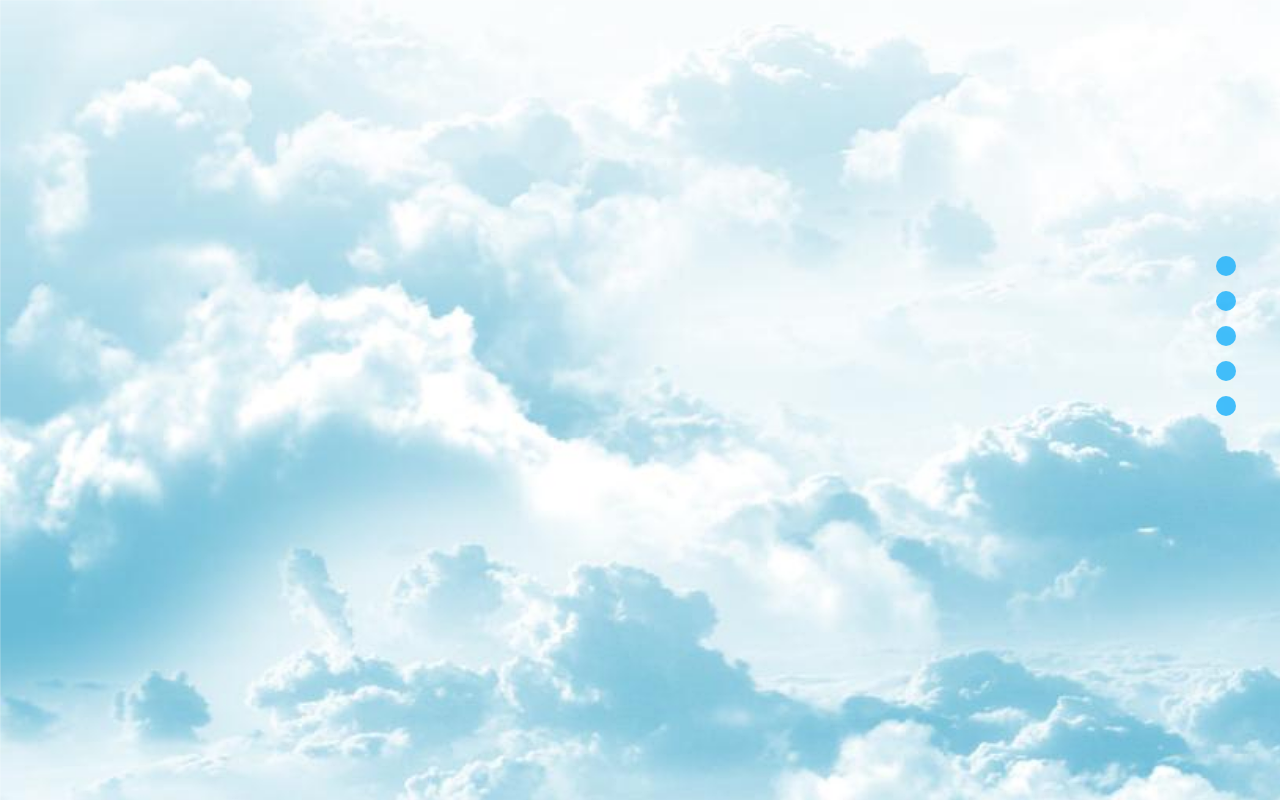
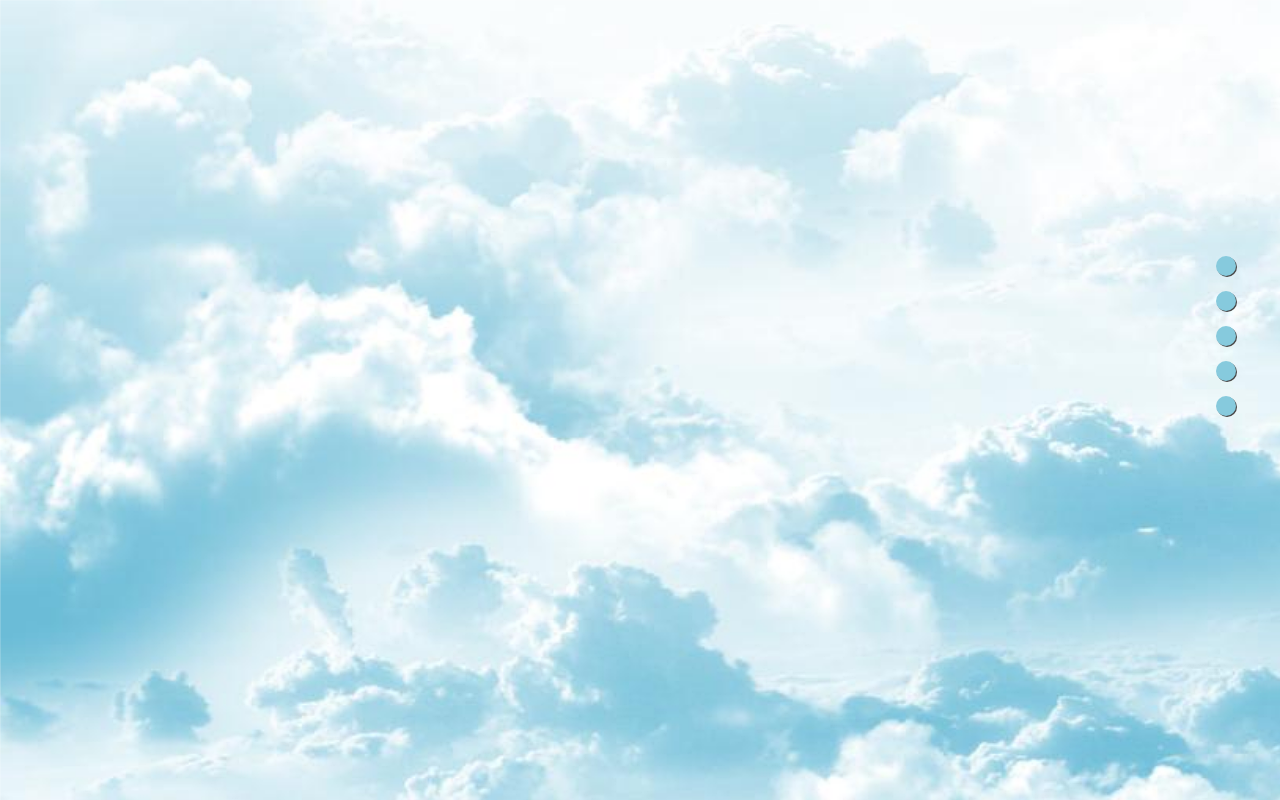
Before and after one commit to sasemanmanzar/Sara-Resume, a React (Create React App) app: page / in a window 1280 px wide. Built offline with nearby package versions, Linux system fonts and the light colour scheme.

Commit message:
mid circle with shadow

```diff
--- a/src/Pages/One/One.css
+++ b/src/Pages/One/One.css
@@ -19,8 +19,11 @@ body{
     display: flex;
     width: 20px;
     height: 20px;
-    background-color: rgba(18, 173, 250, 0.782);
+    /* background-color:#2596be; */
+    /* background-color: #66a2c0; */
+    background-color: #86cadd;
     border-radius: 50%;
     margin-top:20vw;
     margin-left: 95vw;
+    box-shadow: 1px 1px rgb(71, 69, 69);
   }
```
